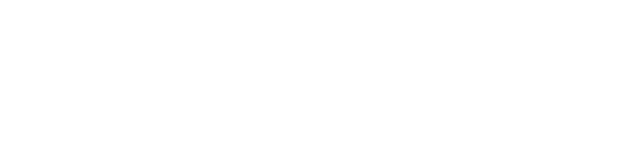
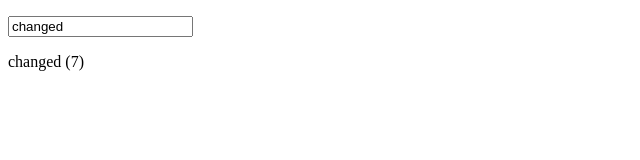
Before and after one commit to phpaivamotta/vue-tutorial, a plain HTML site: page index.html in a window 1280 px wide. Shown: the whole page, without its empty margins (0-640 px from the left). Drawn offline with nearby package versions, Linux system fonts and the light colour scheme.

Commit message:
finished lesson 1

```diff
--- a/index.html
+++ b/index.html
@@ -9,5 +9,29 @@
 </head>
 <body>
 
+    <div id="app">
+        <p>
+            <input v-model="greeting" type="text">
+        </p>
+
+        <p>
+            {{ greeting }} ({{ greeting.length }})
+        </p>
+    </div>
+
+    <script>
+        Vue.createApp({
+            data () {
+                return {
+                    greeting: 'bitch'
+                };
+            },
+            mounted () {
+                setTimeout(() => {
+                    this.greeting = 'changed';
+                }, 3000);
+            }
+        }).mount('#app')
+    </script>
 </body>
 </html>
```
